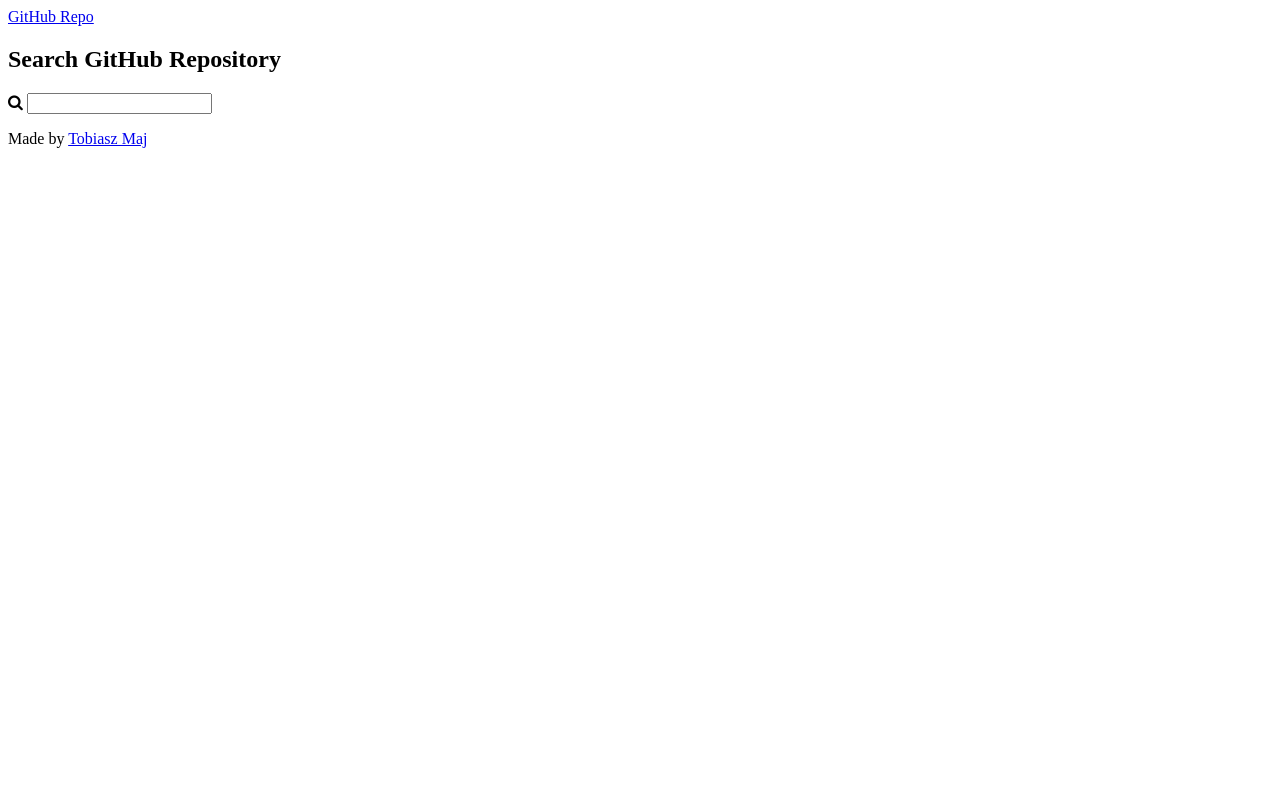
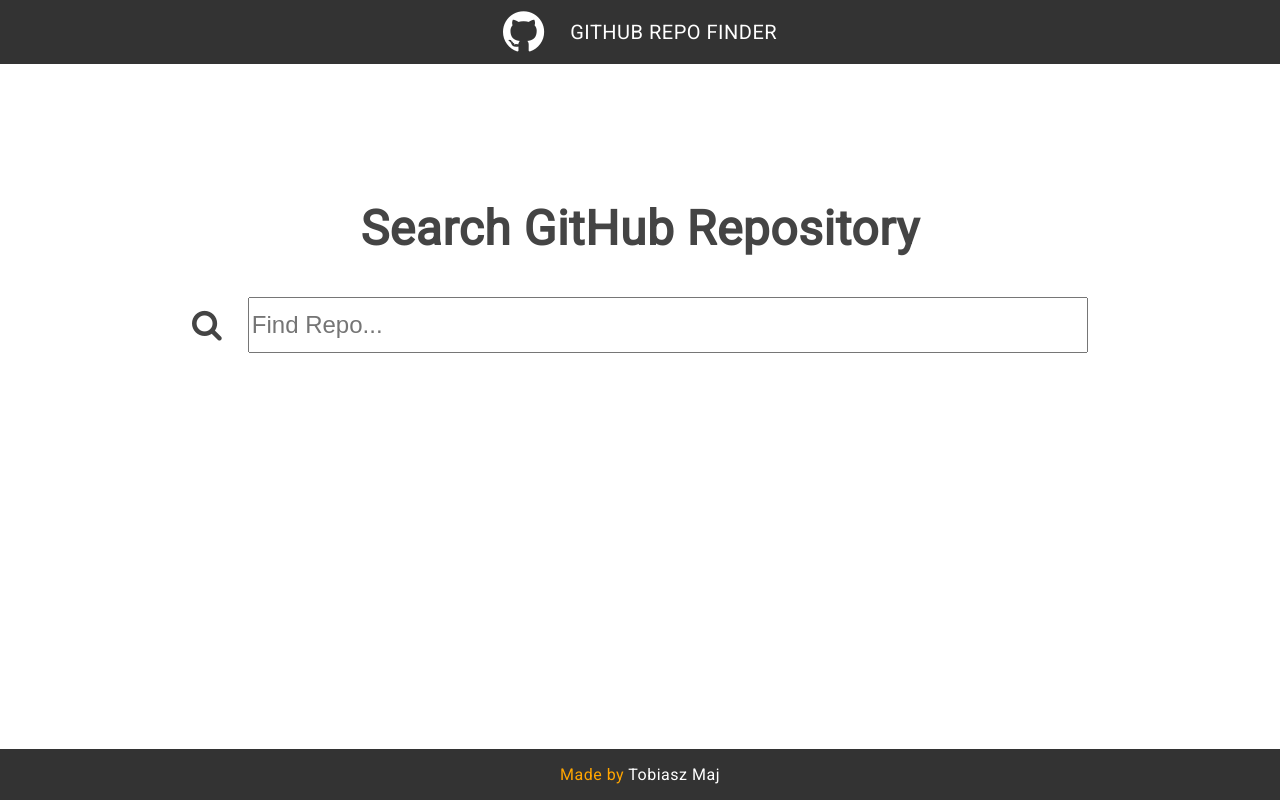
Before and after one commit to tobiaszmaj/github-repo-finder, a website: page index.html in a window 1280 px wide. Drawn offline with Linux system fonts and the light colour scheme.

Commit message:
Adding basic styles

```diff
--- /dev/null
+++ b/css/style.css
@@ -0,0 +1,87 @@
+/* Global styles */
+
+*,
+*::before,
+*::after {
+    box-sizing: border-box;
+}
+
+body {
+    margin: 0;
+    padding: 0;
+    color: #444;
+    background: #fff;
+    font-family: 'Roboto', sans-serif;
+    font-size: (14px * 1.3);
+    letter-spacing: 0.5px;
+    overflow-y: scroll;
+}
+
+a,
+a:hover,
+a:visited {
+    text-decoration: none;
+    color: #fff;
+}
+
+/* Header styles */
+
+header {
+    background: #333;
+    color: #fff;
+    position: fixed;
+    top: 0;
+    width: 100vw;
+}
+
+.nav__wrapper {
+    display: flex;
+    justify-content: center;
+    align-items: center;
+}
+
+.nav__wrapper p {
+    text-transform: uppercase;
+    margin-left: 2vw;
+    font-size: 20px;
+}
+
+/* Form Section styles */
+
+.form-section {
+    margin-top: 20vh;
+    display: flex;
+    flex-direction: column;
+    align-items: center;
+}
+
+.form-section h1 {
+    font-size: 3rem;
+}
+
+form {
+    width: 70vw;
+    display: flex;
+    align-items: center;
+}
+
+input {
+    width: 95%;
+    height: 7vh;
+    margin-left: 2vw;
+    font-size: 3vh;
+}
+
+/* Footer styles */
+footer {
+    background: #333;
+    position: fixed;
+    bottom: 0;
+    width: 100vw;
+    display: flex;
+    justify-content: center;
+}
+
+footer p {
+    color: orange;
+}
--- a/index.html
+++ b/index.html
@@ -5,7 +5,9 @@
     <meta charset="UTF-8">
     <meta name="viewport" content="width=device-width, initial-scale=1.0">
 
+    <link rel="stylesheet" href="https://fonts.googleapis.com/css?family=Roboto&display=swap">
     <link rel="stylesheet" href="https://stackpath.bootstrapcdn.com/font-awesome/4.7.0/css/font-awesome.min.css">
+    <link rel="stylesheet" href="css/style.css">
 
     <title>GitHub Repo Finder</title>
 </head>
@@ -14,26 +16,19 @@
     <header>
         <nav class="nav">
             <div class="nav__wrapper container">
-                <a href="#" class="nav__logo">GitHub Repo</a>
+                <i class="fa fa-github fa-3x"></i>
+                <p>GitHub Repo Finder</p>
             </div>
         </nav>
     </header>
 
-    <section class="section">
-        <div class="container">
-            <h1 class="section__header">Search GitHub Repository</h1>
-            <div class="row">
-                <form class="form">
-                    <div class="row">
-                        <div class="form__input-field">
-                            <i class="fa fa-search"></i>
-                            <input type="text" id="repo-input" class="searchGithub">
-                            <label for="repo-input"></label>
-                        </div>
-                    </div>
-                </form>
-            </div>
-        </div>
+    <section class="form-section">
+        <h1>Search GitHub Repository</h1>
+        <form>
+            <i class="fa fa-search fa-2x"></i>
+            <input type="text" id="repo-input" class="searchGithub" placeholder="Find Repo...">
+            <label for="repo-input"></label>
+        </form>
     </section>
 
     <!--Display results-->
@@ -41,12 +36,8 @@
 
     </section>
 
-    <footer class="footer">
-        <div class="footer__copyright">
-            <div class="container">
-                <p>Made by <a href="https://github.com/tobiaszmaj">Tobiasz Maj</a></p>
-            </div>
-        </div>
+    <footer>
+        <p>Made by <a href="https://github.com/tobiaszmaj">Tobiasz Maj</a></p>
     </footer>
 
     <script src="js/github.js"></script>
```
